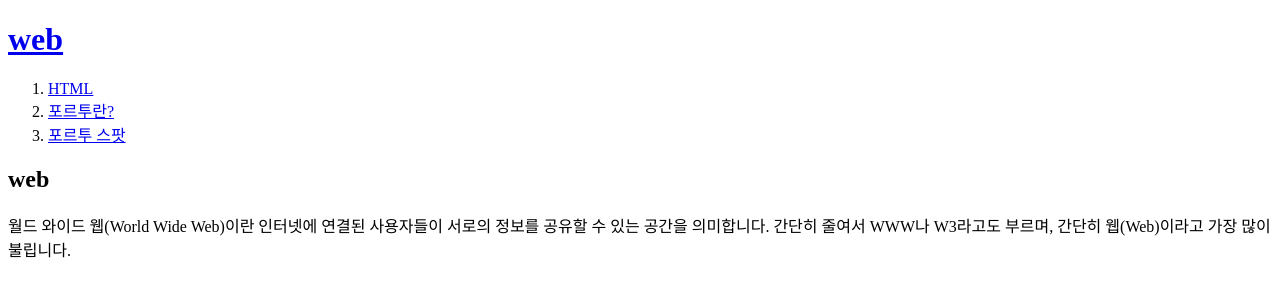
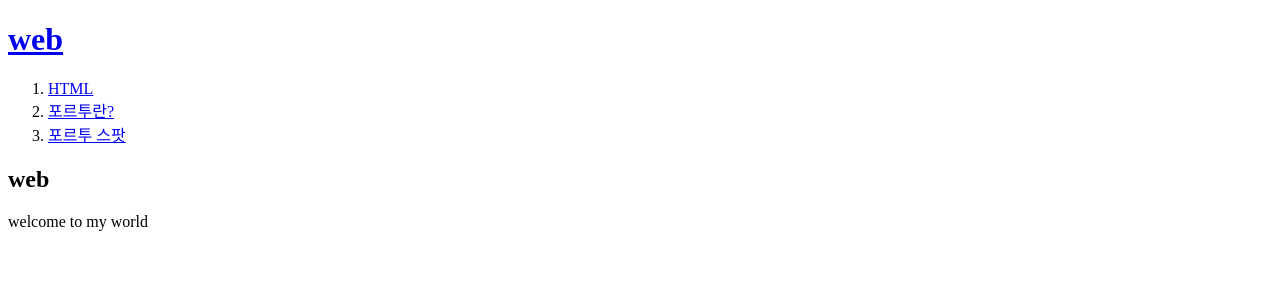
Before and after one commit to gwj2380/The-beginning-of-a-Legend, a plain HTML site: page index.html in a window 1280 px wide. Drawn offline with Linux system fonts and the light colour scheme.

Commit message:
수정본

```diff
--- a/index.html
+++ b/index.html
@@ -12,7 +12,6 @@
  <li><a href="3.html">포르투 스팟 </a></li>
 </ol>
 <h2>web</H2>
-<p>월드 와이드 웹(World Wide Web)이란 인터넷에 연결된 사용자들이 서로의 정보를 공유할 수 있는 공간을 의미합니다.
-간단히 줄여서 WWW나 W3라고도 부르며, 간단히 웹(Web)이라고 가장 많이 불립니다.</p>
+<p> welcome to my world</p>
 </body>
 </html>
```
